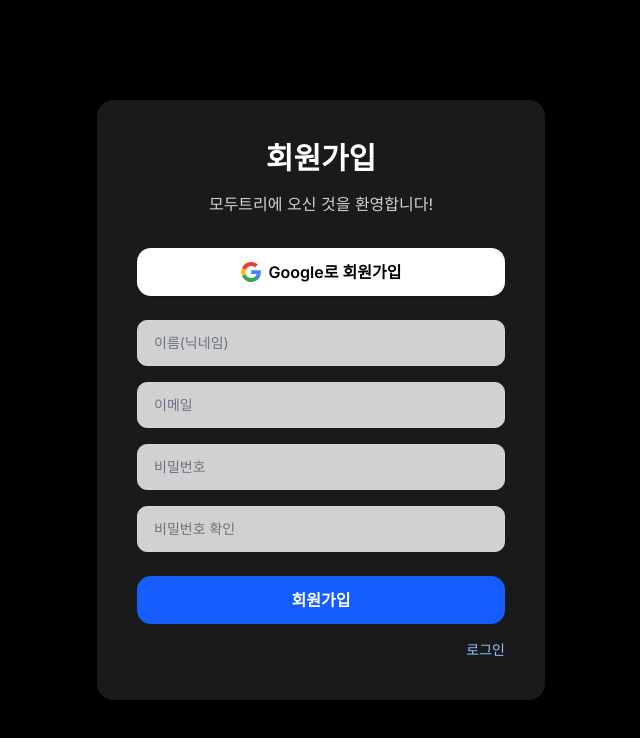
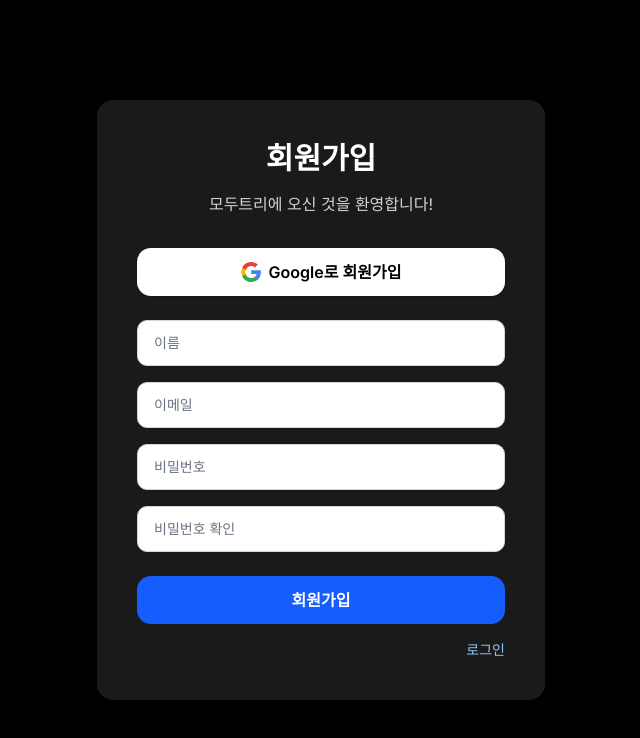
Before and after one commit to RYUJINYOUL/modootree, a Next.js app: page /register in a window 1280 px wide. Shown: the top 738 px of the page, without its empty margins (319-959 px from the left). Built offline with nearby package versions, Linux system fonts and the light colour scheme; no server answers.

Commit message:
djjskwkwkjd

```diff
--- a/app/(site)/page.jsx
+++ b/app/(site)/page.jsx
@@ -149,6 +149,15 @@ export default function Page() {
         </h2>
 
         <UseCaseCarousel />
+
+        <div className="mt-8">
+          <Link
+            href="/farmtoolceo"
+            className="inline-block px-6 py-2 rounded-full transition-all duration-300 shadow-md hover:shadow-lg border-2 border-white/30 text-white/80 hover:bg-white/10 hover:border-white/40"
+          >
+            문의하기
+          </Link>
+        </div>
       </div>
 
       {/* 모달 */}
--- a/app/login/page.jsx
+++ b/app/login/page.jsx
@@ -126,7 +126,7 @@ const LoginPage = () => {
                             </button>
                 <form className="w-full flex flex-col gap-4" onSubmit={handleSubmit(onSubmit)}>
                             <input
-                        className="w-full px-4 py-3 rounded-lg bg-white/80 border border-gray-300 placeholder-gray-500 text-sm focus:outline-none focus:border-blue-400 focus:bg-white"
+                        className="w-full px-4 py-3 rounded-lg bg-white border border-gray-300 placeholder-gray-500 text-black text-sm focus:outline-none focus:border-blue-400 focus:bg-white"
                                 type="email"
                                 name="Email"
                                 placeholder="이메일"
@@ -134,7 +134,7 @@ const LoginPage = () => {
                                 />
                     {errors.email && <p className="text-red-400 text-xs">이메일은 필수입니다.</p>}
                             <input
-                        className="w-full px-4 py-3 rounded-lg bg-white/80 border border-gray-300 placeholder-gray-500 text-sm focus:outline-none focus:border-blue-400 focus:bg-white"
+                        className="w-full px-4 py-3 rounded-lg bg-white border border-gray-300 placeholder-gray-500 text-black text-sm focus:outline-none focus:border-blue-400 focus:bg-white"
                                 name="password"
                                 type="password"
                         placeholder="비밀번호"
--- a/app/register/page.jsx
+++ b/app/register/page.jsx
@@ -235,48 +235,62 @@ const RegisterPage = () => {
                             )}
 
 
-          <form className="w-full flex flex-col gap-4" onSubmit={handleSubmit(onSubmit)}>
+          <form onSubmit={handleSubmit(onSubmit)} className="w-full flex flex-col gap-4">
                     <input
-              className="w-full px-4 py-3 rounded-lg bg-white/80 border border-gray-300 placeholder-gray-500 text-sm focus:outline-none focus:border-blue-400 focus:bg-white"
+                        className="w-full px-4 py-3 rounded-lg bg-white border border-gray-300 placeholder-gray-500 text-black text-sm focus:outline-none focus:border-blue-400 focus:bg-white"
                         type="text"
                         name="name"
-              placeholder="이름(닉네임)"
-              {...register("name", { required: true })}
+                        placeholder="이름"
+                        {...register("name", { required: true, maxLength: 10 })}
                     />
-            {errors.name && <p className="text-red-400 text-xs">이름은 필수입니다.</p>}
-            {isAvailable === false && <p className="text-red-400 text-xs">이미 사용 중인 이름입니다.</p>}
+                    {errors.name && errors.name.type === "required" && (
+                        <p className="text-red-400 text-xs">이름은 필수입니다.</p>
+                    )}
+                    {errors.name && errors.name.type === "maxLength" && (
+                        <p className="text-red-400 text-xs">이름은 10자 이하입니다.</p>
+                    )}
+
                     <input
-              className="w-full px-4 py-3 rounded-lg bg-white/80 border border-gray-300 placeholder-gray-500 text-sm focus:outline-none focus:border-blue-400 focus:bg-white"
+                        className="w-full px-4 py-3 rounded-lg bg-white border border-gray-300 placeholder-gray-500 text-black text-sm focus:outline-none focus:border-blue-400 focus:bg-white"
                         type="email"
                         name="email"
                         placeholder="이메일"
                         {...register("email", { required: true, pattern: /^\S+@\S+$/i })}
                     />
-            {errors.email && <p className="text-red-400 text-xs">이메일은 필수입니다.</p>}
+                    {errors.email && (
+                        <p className="text-red-400 text-xs">이메일 형식이 올바르지 않습니다.</p>
+                    )}
+
                     <input
-              className="w-full px-4 py-3 rounded-lg bg-white/80 border border-gray-300 placeholder-gray-500 text-sm focus:outline-none focus:border-blue-400 focus:bg-white"
+                        className="w-full px-4 py-3 rounded-lg bg-white border border-gray-300 placeholder-gray-500 text-black text-sm focus:outline-none focus:border-blue-400 focus:bg-white"
+                        type="password"
                         name="password"
-                                type="password"
                         placeholder="비밀번호"
                         {...register("password", { required: true, minLength: 6 })}
                     />
-            {errors.password && errors.password.type === "required" && <p className="text-red-400 text-xs">비밀번호는 필수입니다.</p>}
-            {errors.password && errors.password.type === "minLength" && <p className="text-red-400 text-xs">비밀번호 6자 이상입니다.</p>}
+                    {errors.password && errors.password.type === "required" && (
+                        <p className="text-red-400 text-xs">비밀번호는 필수입니다.</p>
+                    )}
+                    {errors.password && errors.password.type === "minLength" && (
+                        <p className="text-red-400 text-xs">비밀번호는 6자 이상입니다.</p>
+                    )}
+
+                    <input
+                        className="w-full px-4 py-3 rounded-lg bg-white border border-gray-300 placeholder-gray-500 text-black text-sm focus:outline-none focus:border-blue-400 focus:bg-white"
+                        type="password"
+                        name="password_confirm"
+                        placeholder="비밀번호 확인"
+                        {...register("password_confirm", {
+                            required: true,
+                            validate: (value) => value === watch("password"),
+                        })}
+                    />
+                    {errors.password_confirm && (
+                        <p className="text-red-500 mt-1">{errors.password_confirm.message}</p>
+                    )}
+
                     {errorFromSubmit && <p className="text-red-400 text-xs">{errorFromSubmit}</p>}
-             <input
-              className="w-full px-4 py-3 rounded-lg bg-white/80 border border-gray-300 placeholder-gray-500 text-sm focus:outline-none focus:border-blue-400 focus:bg-white"
-                                name='passwordConfirm'
-                                type='password'
-                                placeholder="비밀번호 확인"
-                                {...register("passwordConfirm", { required: '비밀번호 확인은 필수입니다.',
-                                validate: (value) =>
-                                    value === watch('password') || '비밀번호가 일치하지 않습니다'
-                                })}
 
-                                    />
-                                    {errors.passwordConfirm && (
-                                <p className="text-red-500 mt-1">{errors.passwordConfirm.message}</p>
-                                )}
                     <button
                         type="submit"
                         disabled={loading}
--- a/components/template/LinkCard.tsx
+++ b/components/template/LinkCard.tsx
@@ -255,7 +255,7 @@ export default function LinkCards({ username, uid }: LogoProps) {
           {isEditable && openSettingsIndex === index && ( // Only show if isEditable and this link's settings are open
             <div className='flex flex-col gap-2'>
             <div className="w-full flex flex-wrap items-center gap-2 mt-2 ml-4">
-              <label className="text-sm font-medium">배경색 :</label>
+              <label className="text-sm font-medium text-gray-500">배경색 :</label>
               {COLOR_PALETTE.map((color) => (
                 <button
                   key={color}
@@ -268,7 +268,7 @@ export default function LinkCards({ username, uid }: LogoProps) {
                   }}
                 />
               ))}
-               <label className="text-sm font-medium ml-4">투명도:</label>
+               <label className="text-sm font-medium ml-4 text-gray-500">투명도:</label>
               <input
                 type="range"
                 min={0.1}
@@ -286,7 +286,7 @@ export default function LinkCards({ username, uid }: LogoProps) {
               </div>
 
               <div className='w-full flex flex-wrap items-center gap-2 mt-2 ml-4'>
-              <label className="text-sm font-medium">텍스트색 :</label>
+              <label className="text-sm font-medium text-gray-500">텍스트색 :</label>
               {COLOR_PALETTE.map((color) => (
                 <button
                   key={color + '-text'}
```
Also changed, not shown: components/ui/Footer.tsx (+6 -27 lines). Lines whose indentation alone changed are shown as unchanged.
